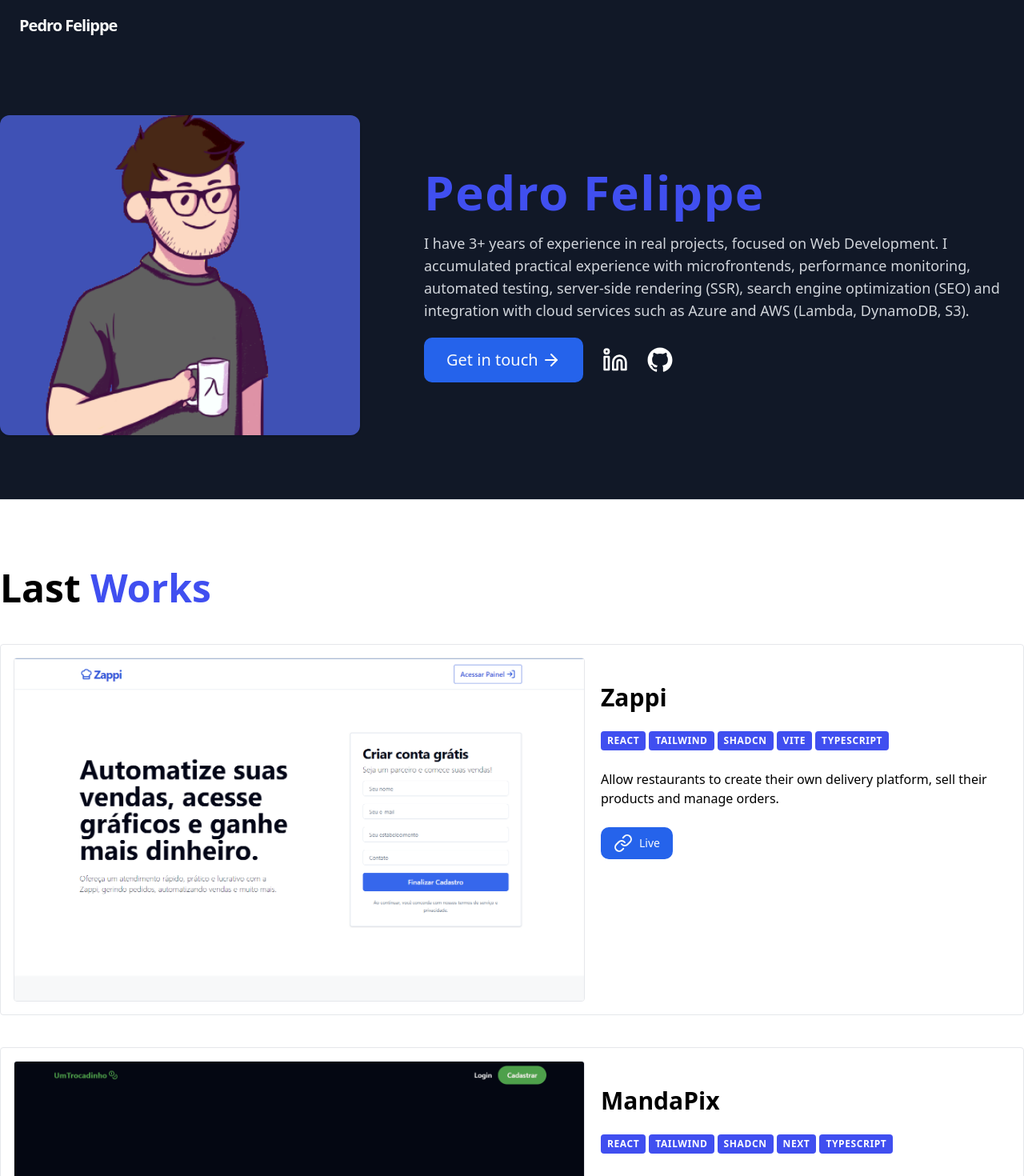
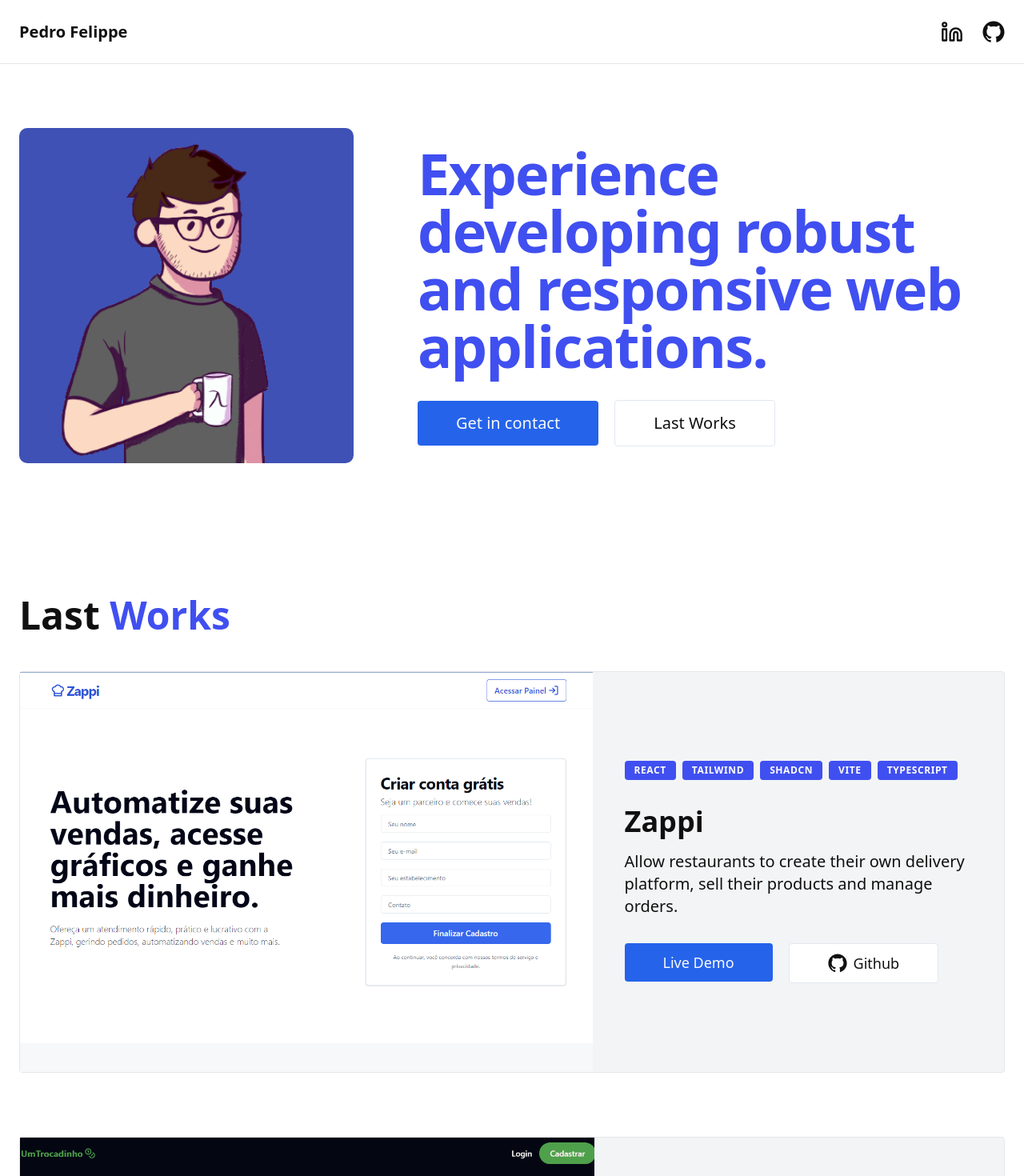
Before and after one commit to pefelippe/Portfolio, a Next.js app: page / in a window 1280 px wide. Shown: the top 1470 px of the page at 80% size. Built offline with nearby package versions, Linux system fonts and the light colour scheme.

Commit message:
ta mais bonito

```diff
--- a/pages/_app.tsx
+++ b/pages/_app.tsx
@@ -12,7 +12,7 @@ import { Toaster } from "../src/components/ui/toaster";
 
 export default function App({ Component, pageProps }: AppProps) {
   return (
-    <motion.div className="min-w-[400px] mx-auto h-fit overflow-hidden font-sans scroll-smooth">
+    <motion.div className="min-w-[400px] mx-auto h-fit overflow-hidden font-sans scroll-smooth  text-[#101010]">
       <Head>
         <title>Pedro Felippe - Software Engineer | Front-End Developer</title>
         <meta name="description" content="Portfolio" />
--- a/pages/about.tsx
+++ /dev/null
@@ -1,51 +0,0 @@
-/* eslint-disable react/no-unescaped-entities */
-import { GitHubLogoIcon } from "@radix-ui/react-icons";
-import { motion } from "framer-motion";
-import { File, LinkedinIcon } from "lucide-react";
-import { Link as ScrollLink } from "react-scroll";
-
-import AnimatedBtn from "../src/components/animated/AnimatedBtn";
-import { Button } from "../src/components/ui/button";
-
-export default function Hero() {
-  return (
-    <motion.div
-      initial={{ opacity: 0, y: 25 }}
-      animate={{ opacity: 1, y: 0 }}
-      transition={{ duration: 0.5 }}
-      id="about-content"
-      className="content-intern gap-8 "
-    >
-      <motion.div className="h-full flex flex-col items-center justify-center w-full z-20 gap-8">
-        <div
-          className="flex rounded-md max-md:flex-col
-         w-full items-start min-h-fit gap-8 md:gap-12 max-w-5xl"
-        >
-          <motion.img
-            src="./assets/pedrof.jpg"
-            className="rounded-xl border max-md:max-h-[250px] w-[350px] max-md:object-cover object-fit max-md:hidden min-h-full"
-          />
-          <div className="flex flex-col w-full text-lg gap-8 leading-normal items-start justify-center h-full max-w-xl mx-auto">
-            <h3 className="section-subtitle">
-              About <span className="text-blue">Me</span>
-            </h3>
-            <span className="">
-              Working with Web development for over 5 years. Experience in
-              creating simple, functional and easy-to-use interfaces.
-              Specialized in the Javascript ecosystem, mainly in React and Node.
-              Experience in agile methods and CI/CD tools such as Azure and AWS.
-              Verbal/written communication in advanced English.
-            </span>
-
-            <span>
-              My first contact with development was still a child, when I tried
-              to create my own version (albeit a terrible one) of a famous
-              browser game called Neopets, which sparked my curiosity about how
-              the Web worked. Today I'm here :)
-            </span>
-          </div>
-        </div>
-      </motion.div>
-    </motion.div>
-  );
-}
--- a/pages/index.tsx
+++ b/pages/index.tsx
@@ -7,17 +7,14 @@ import ContactContent from "./contact";
 
 export default function Home() {
   return (
-    <motion.div className="w-full flex flex-col  relative mt-16">
-      <section className="section bg-gray-900">
+    <motion.div className="w-full flex flex-col  relative mt-20 ">
+      <section className="section">
         <Hero />
       </section>
-      {/* <section className="section ">
-        <AboutContent />
-      </section> */}
-      <section className="section  border-y">
+      <section className="section ">
         <ProjectContent />
       </section>
-      <section className="section bg-gray-900 border-t text-white ">
+      <section className="section  ">
         <ContactContent />
       </section>
     </motion.div>
--- a/src/components/MessageForm.tsx
+++ b/src/components/MessageForm.tsx
@@ -94,7 +94,7 @@ export default function MessageForm({}) {
           id="message"
           placeholder="Message"
           className="border p-4 border-[#101010] rounded w-full focus:outline-none
-          focus:ring focus:ring-blue-500 min-h-[250px] md:min-h-[550px] bg-gray-300/10"
+          focus:ring focus:ring-blue-500 min-h-[250px] md:min-h-[450px] bg-gray-300/10"
         />
 
         <Button
--- a/src/components/ProjectCard.tsx
+++ b/src/components/ProjectCard.tsx
@@ -1,9 +1,10 @@
 import { motion } from "framer-motion";
+import { LinkIcon } from "lucide-react";
 import Link from "next/link";
 
 import { Skills } from "./Skills";
 import { Button } from "./ui/button";
-import { LinkIcon } from "lucide-react";
+import { GitHubLogoIcon } from "@radix-ui/react-icons";
 
 type IProjectCard = {
   description: string;
@@ -33,24 +34,40 @@ function ProjectCard({
       initial={{ opacity: 0, x: initialX }}
       whileInView={{ opacity: 1, x: 0 }}
       transition={{ duration: 0.5 }}
-      className="relative flex min-h-fit h-full items-start text-start justify-start p-4 bg-white w-full lg:gap-5 max-lg:flex-col
-    rounded overflow-hidden border"
+      className="relative flex min-h-fit h-full items-start text-start lg:flex-row
+       justify-center  flex-col w-full  bg-gray-100 rounded  border"
     >
+      <Link href={link} className="relative" target="_blank">
         <motion.img
           src={imgUrl}
           alt="card image"
-        className="overflow-hidden object-cover rounded border w-full h-full min-h-[250px] lg:min-h-[430px] "
+          className="overflow-hidden object-cover w-full h-full min-h-[250px] lg:min-h-[400px] xl:min-h-[500px] "
         />
+      </Link>
 
-      <div className="w-full flex flex-col gap-6 max-w-lg pt-8">
-        <p className="text-3xl font-bold">{title}</p>
+      <div className="w-full flex flex-col gap-4 items-start justify-center h-full lg:px-10 p-8 ">
         <Skills technologies={stack} />
-        <p>{description}</p>
+        <div className="w-full flex flex-col gap-4 items-start justify-center py-4">
+          <p className="text-3xl lg:text-4xl font-extrabold">{title}</p>
+          <p className="text-xl ">{description}</p>
+        </div>
+
+        <div className="flex w-full gap-5 ">
           <Link href={link} className="relative" target="_blank">
-          <Button className="flex items-center gap-2">
-            <LinkIcon /> <p>Live</p>
+            <Button className="flex items-center gap-2 p-6 px-12 rounded text-lg">
+              <p>Live Demo</p>
             </Button>
           </Link>
+
+          <Link href={repo} className="relative" target="_blank">
+            <Button
+              variant={"outline"}
+              className="flex items-center gap-2 p-6 px-12 rounded text-lg font-medium"
+            >
+              <GitHubLogoIcon className="h-6 w-6" /> <p>Github</p>
+            </Button>
+          </Link>
+        </div>
       </div>
     </motion.div>
   );
--- a/src/components/Skills.tsx
+++ b/src/components/Skills.tsx
@@ -9,12 +9,12 @@ interface SkillsProps {
 export const Skills: React.FC<SkillsProps> = ({ technologies }) => {
   return (
     <div className="w-fit overflow-hidden flex ">
-      <ul className="flex  flex-wrap  gap-1">
+      <ul className="flex  flex-wrap  gap-2">
         {technologies.map((tech) => (
           <span
             key={tech}
             className="flex uppercase tracking-wider items-start relative text-xs font-semibold rounded
-             p-1 px-2 bg-blue text-white"
+             p-1 px-3 bg-blue text-white"
           >
             <p>{tech}</p>
           </span>
--- a/src/components/layout/Footer.tsx
+++ b/src/components/layout/Footer.tsx
@@ -1,38 +1,15 @@
-import { GitHubLogoIcon } from "@radix-ui/react-icons";
 import { motion } from "framer-motion";
-import { LinkedinIcon } from "lucide-react";
-
-import AnimatedBtn from "../animated/AnimatedBtn";
-import { Logo } from "./Header";
 
 function Footer() {
   const year = new Date().getFullYear();
 
   return (
     <motion.footer
-      className=" w-full font-light mx-auto  text-zinc-900 bg-zinc-100
-   text-lg  justify-center items-center px-6  flex  h-16"
+      className=" w-full font-light mx-auto bg-white text-[#101010]  border-t
+   text-base  justify-center items-center px-6  flex"
     >
-      <div className="mx-auto flex  w-full flex-col  gap-8 max-w-7xl">
-        <div className="flex items-start justify-start font-medium">
-          <span>Pedro Felippe - © {year}</span>
-
-          {/* <motion.div
-            className="flex  top-0 bottom-0 h-full justify-center
-            items-center w-fit space-x-4 max-w-sm"
-          >
-            <AnimatedBtn
-              target="_blank"
-              href="https://www.linkedin.com/in/pedro-felippe/"
-            >
-              <LinkedinIcon className="h-6 w-6" />
-            </AnimatedBtn>
-
-            <AnimatedBtn href="https://github.com/pefelippe">
-              <GitHubLogoIcon className="h-6 w-6" />
-            </AnimatedBtn>
-          </motion.div> */}
-        </div>
+      <div className="mx-auto flex w-full flex-col gap-8 max-w-7xl h-20 items-center justify-center">
+        <span>Pedro Felippe - © {year}</span>
       </div>
     </motion.footer>
   );
--- a/src/components/layout/Header.tsx
+++ b/src/components/layout/Header.tsx
@@ -5,9 +5,11 @@ import Link from "next/link";
 import { useState } from "react";
 import { Link as ScrollLink } from "react-scroll";
 
+import AnimatedBtn from "../animated/AnimatedBtn";
+
 export const Logo = () => {
   return (
-    <button className=" flex text-xl  transition-all w-fit  tracking-tighter font-bold hover:text-blue">
+    <button className=" flex text-xl  transition-all w-fit  tracking-tigh font-bold hover:text-blue">
       Pedro Felippe
     </button>
   );
@@ -15,16 +17,32 @@ export const Logo = () => {
 
 const Header = () => {
   return (
-    <motion.header className="fixed text-zinc-50 bg-gray-900	 flex  h-16  w-full  z-50 px-6">
+    <motion.header className="fixed bg-white flex  h-20  w-full  z-50 px-6 border-b">
       <motion.nav
         initial={{ opacity: 0, y: -25 }}
         animate={{ opacity: 1, y: 0 }}
         transition={{ duration: 0.5, delay: 0.5 }}
-        className="flex w-full mx-auto items-center justify-between   max-w-7xl"
+        className="flex w-full mx-auto items-center justify-between  max-w-screen-2xl"
       >
         <Link href="/">
           <Logo />
         </Link>
+
+        <motion.div
+          className="flex  top-0 bottom-0 h-full justify-center
+            items-center w-fit space-x-6 max-w-sm"
+        >
+          <AnimatedBtn
+            target="_blank"
+            href="https://www.linkedin.com/in/pedro-felippe/"
+          >
+            <LinkedinIcon className="h-7 w-7 hover:text-blue" />
+          </AnimatedBtn>
+
+          <AnimatedBtn href="https://github.com/pefelippe">
+            <GitHubLogoIcon className="h-7 w-7 hover:text-blue" />
+          </AnimatedBtn>
+        </motion.div>
       </motion.nav>
     </motion.header>
   );
--- a/src/content/AboutContent.tsx
+++ b/src/content/AboutContent.tsx
@@ -13,26 +13,24 @@ export default function Hero() {
       id="about-content"
       className="content-intern  h-full flex max-md:flex-col flex-col items-start justify-center w-full z-20  gap-8 mx-auto "
     >
-      <h3 className="section-subtitle ">
+      <h3 className="section-subtitle mx-auto">
         About <span className="text-blue">Me</span>
       </h3>
-      <div className="flex max-md:flex-col gap-16 max-w-7xl text-lg items-start tracking-normal text-gray-900">
-        <p>
-          Hello! I'm Pedro Felippe and I'm a frontend developer, designer and
-          teacher from Brazil. <br />
-          <br />I have 3+ years of experience in real projects, focused on
-          Frontend development with a focus on React, Next and Typescript. I
-          accumulated practical experience with microfrontends, performance
-          monitoring, automated testing, server-side rendering (SSR), search
-          engine optimization (SEO) and integration with cloud services such as
-          Azure and AWS (Lambda, DynamoDB, S3).
-        </p>
-
+      <div className="flex flex-col mx-auto max-w-5xl gap-6 text-lg items-start tracking-normal  ">
         <motion.img
-          src="./assets/pedrof.jpg"
-          className=" max-w-[350px] rounded-xl shadow border-2
-            max-md:object-cover object-fit  "
+          src="./assets/avatar-pdr.png"
+          className="max-h-[220px] border-4 mx-auto rounded-full object-cover  "
         />
+        {/*
+        <p className="text-xl leading-relaxed text-center max-w-xl">
+          Hello! I'm Pedro Felippe and I'm a frontend developer. <br /> <br />I
+          have 3+ years of experience in real projects, focused on Frontend
+          development with a focus on React, Next and Typescript. I accumulated
+          practical experience with microfrontends, performance monitoring,
+          automated testing, server-side rendering (SSR), search engine
+          optimization (SEO) and integration with cloud services such as Azure
+          and AWS (Lambda, DynamoDB, S3).
+        </p> */}
       </div>
     </motion.div>
   );
--- a/src/content/Hero.tsx
+++ b/src/content/Hero.tsx
@@ -21,46 +21,39 @@ export default function Hero() {
       animate={{ opacity: 1, y: 0 }}
       transition={{ duration: 0.5 }}
       id="about-content"
-      className="content-intern text-white min-h-[20vh] gap-6 xl:gap-20 justify-start text-start items-start lg:flex-row"
+      className="content-intern gap-6 xl:gap-20 justify-start text-start items-start lg:flex-row"
     >
       <motion.img
         src="./assets/avatar-pdr.png"
-        className="max-h-[250px]  w-full lg:max-w-[450px] lg:max-h-[400px] rounded-xl shadow
-            max-md:object-cover object-cover  "
+        className="max-h-[350px] max-lg:w-full lg:max-h-[550px]  w-full rounded-md object-cover  max-lg:hidden "
       />
-
-      <div className="flex flex-col gap-5 justify-center h-full my-auto">
-        {/* <h3 className="text-xl lg:text-2xl font-normal">Hey there, i am</h3> */}
-        <p className="text-5xl lg:text-6xl  tracking-wide font-extrabold  text-blue">
-          Pedro Felippe
+      <div className="flex flex-col gap-8 justify-start h-full my-auto items-start max-w-4xl">
+        <p className="text-5xl md:text-7xl font-bold text-blue tracking-tight">
+          Experience developing robust and responsive web applications.
         </p>
-        <span className="text-base lg:text-lg max-w-3xl text-gray-300 font-extrathin">
-          I have 3+ years of experience in real projects, focused on Web
-          Development. I accumulated practical experience with microfrontends,
-          performance monitoring, automated testing, server-side rendering
-          (SSR), search engine optimization (SEO) and integration with cloud
-          services such as Azure and AWS (Lambda, DynamoDB, S3).
-        </span>
+        {/* <span className="text-lg font-extrathin max-w-2xl">
+          Hey there. I am Pedro Felippe, a Web Developer since 2020. Based in
+          brazil.
+        </span> */}
 
         <motion.div
-          className="flex  top-0 bottom-0 h-full justify-center
-            items-center w-fit space-x-6 max-w-sm"
+          className="flex h-full justify-center
+            items-center w-fit space-x-5 "
         >
           <ScrollLink to="contact-content" offset={-150}>
-            <Button className="text-xl p-7 items-center gap-1">
-              <p>Get in touch</p> <ArrowRight />
+            <Button className="text-xl py-7 px-12 rounded items-center gap-1">
+              Get in contact
             </Button>
           </ScrollLink>
-          <AnimatedBtn
-            target="_blank"
-            href="https://www.linkedin.com/in/pedro-felippe/"
-          >
-            <LinkedinIcon className="h-8 w-8" />
-          </AnimatedBtn>
 
-          <AnimatedBtn href="https://github.com/pefelippe">
-            <GitHubLogoIcon className="h-8 w-8" />
-          </AnimatedBtn>
+          <ScrollLink to="projects-container" offset={-150}>
+            <Button
+              variant="outline"
+              className="text-xl py-7 px-12 rounded items-center gap-1"
+            >
+              Last Works
+            </Button>
+          </ScrollLink>
         </motion.div>
       </div>
     </motion.div>
--- a/src/content/ProjectContent.tsx
+++ b/src/content/ProjectContent.tsx
@@ -16,7 +16,7 @@ function Projects() {
         Last <span className="text-blue">Works</span>
       </h3>
 
-      <div className="grid  gap-10 w-full items-start h-full min-h-fit">
+      <div className="grid gap-20 w-full items-start h-full min-h-fit ">
         {projects?.map((proj) => {
           return (
             <ProjectCard
--- a/styles/globals.css
+++ b/styles/globals.css
@@ -48,12 +48,12 @@
   }
 
   .section {
-    @apply max-xl:px-6 py-10 lg:py-20;
+    @apply px-6 py-10 lg:py-20;
   }
 
   .content-intern {
     @apply flex flex-col w-full items-start text-start
-     justify-start h-full  max-w-7xl mx-auto gap-8;
+     justify-start h-full  max-w-screen-2xl mx-auto gap-8;
   }
 
   .dark {
```
Lines whose indentation alone changed are shown as unchanged.
